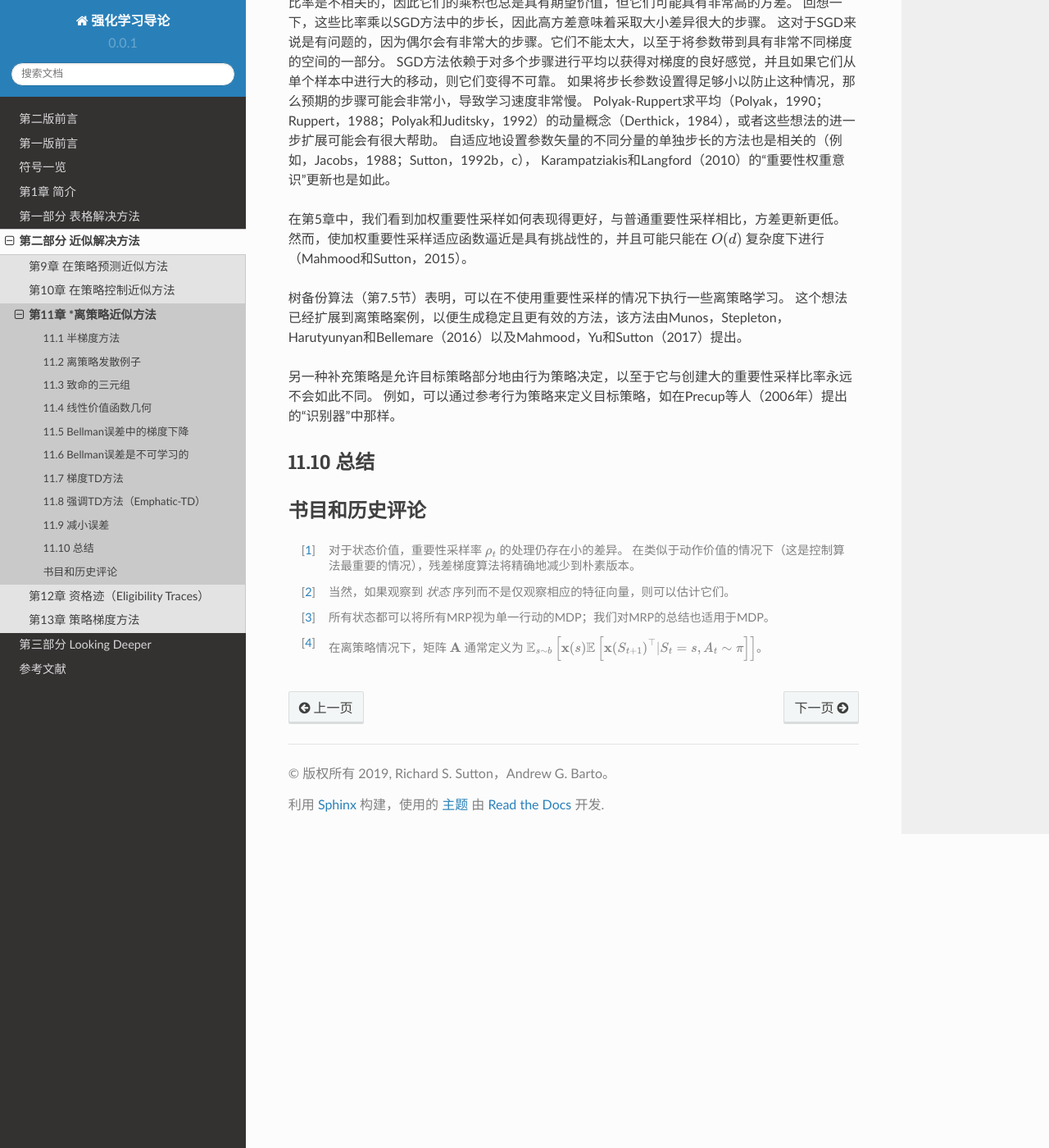
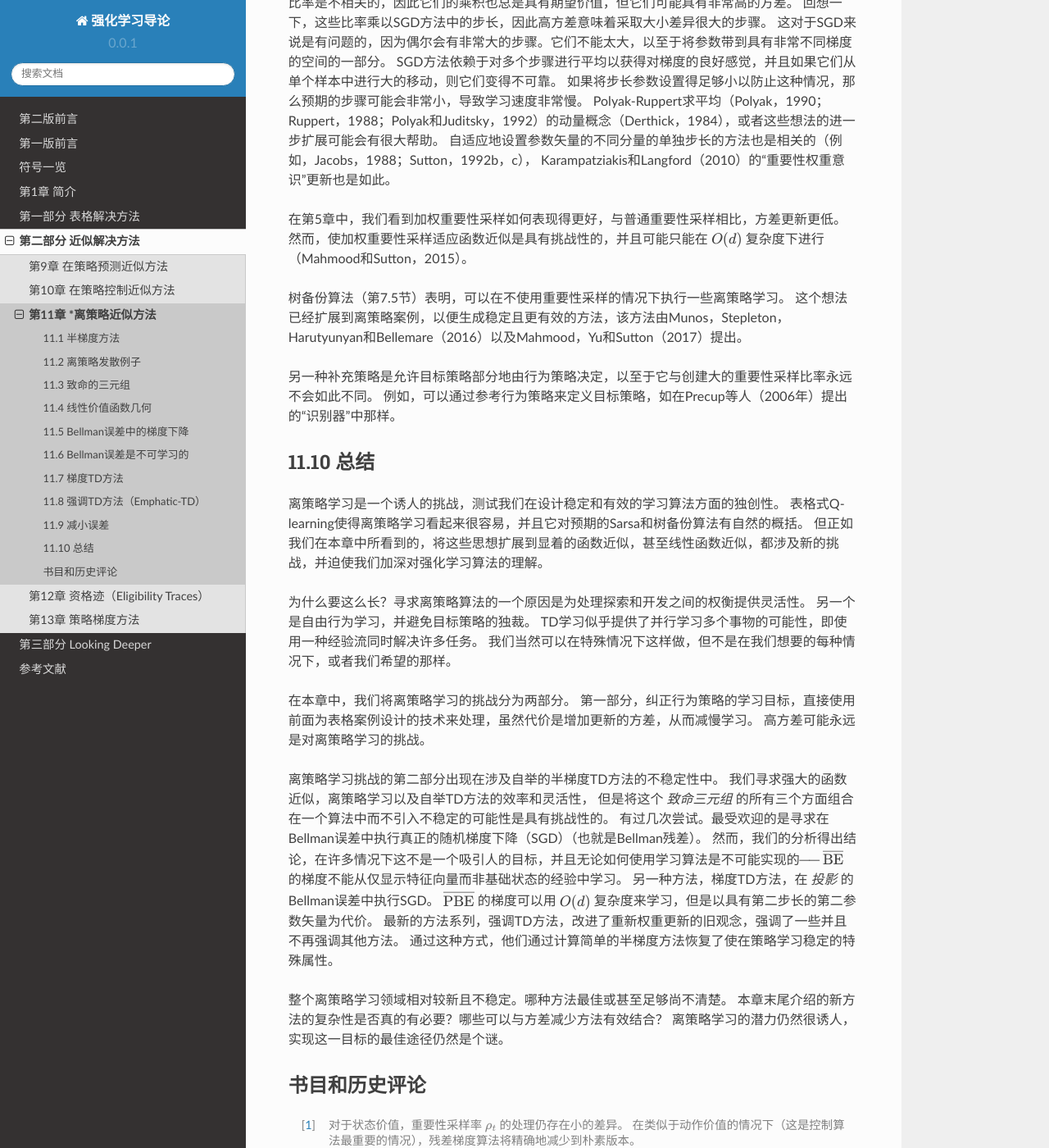
Before and after one commit to qiwihui/reinforcement-learning-an-introduction-chinese, a Sphinx documentation site: the page built from source/partII/chapter11/off-policy_methods_with_approximation.rst, in a window 1280 px wide and 1400 px high, scrolled down 22447 px. Shown: the whole window at 82% size. Built offline with Sphinx 7.4.7 and the Read the Docs theme 2.0.0, drawn with Linux system fonts in a browser that asks for light colours; some of the changed text lies outside the part shown.

Commit message:
docs: 11.10 总结

```diff
--- a/source/partII/chapter11/off-policy_methods_with_approximation.rst
+++ b/source/partII/chapter11/off-policy_methods_with_approximation.rst
@@ -227,7 +227,7 @@
 
 假设在Baird的反例中，我们实际上将价值函数一直改为最佳的最小二乘近似，而不是在每次迭代中只朝着预期的一步回报迈出一步。
 这会解决不稳定问题吗？当然，如果特征向量 :math:`\{\mathbf{x}(s) : s \in \mathcal{S}\}` 形成一个线性独立的集合，
-就像在Baird的反例中那样，因为那样在每次迭代时都可以进行精确逼近，并且该方法简化为标准的表格DP 。
+就像在Baird的反例中那样，因为那样在每次迭代时都可以进行精确近似，并且该方法简化为标准的表格DP 。
 但当然，这里的重点是考虑 *无法* 获得精确解决方案的情况。在这种情况下，即使在每次迭代时形成最佳近似值，也不能保证稳定性，如示例所示。
 
 .. figure:: images/example-11.1.png
@@ -862,7 +862,7 @@ SGD的吸引力是如此之大，以至于已经付出了巨大的努力来寻
     \tag{11.28}
 
 这种形式对于线性监督学习的学生来说是熟悉的。
-它是线性最小二乘问题的解决方案，试图从特征中逼近 :math:`\rho_{t} \delta_{t}`。
+它是线性最小二乘问题的解决方案，试图从特征中近似 :math:`\rho_{t} \delta_{t}`。
 用于递增地找到最小化预期平方误差
 :math:`(\mathbf{v}^{\top} \mathbf{x}_{t}-\rho_{t} \delta_{t})^{2}`
 的向量 :math:`\mathbf{v}` 的标准SGD方法被称为最小均方（LMS）规则（这里增加了重要性采样率）：
@@ -933,7 +933,7 @@ GTD2和TDC都涉及两个学习过程，
 
 梯度-TD方法是目前最容易理解和广泛使用的稳定离策略方法。行动价值和控制的扩展（GQ，Maei等，2010），
 资格迹（GTD(:math:`\lambda`)和GQ(:math:`\lambda`)，Maei，2011；Maei和Sutton，2010），
-以及非线性函数逼近（Maei等，2009）。在半梯度TD和梯度TD之间还提出了混合算法（Hackman，2012；White and White，2016）。
+以及非线性函数近似（Maei等，2009）。在半梯度TD和梯度TD之间还提出了混合算法（Hackman，2012；White and White，2016）。
 混合TD算法在目标和行为策略非常不同的状态下表现得像梯度-TD算法，并且在目标和行为策略相同的状态下表现得像半梯度算法。
 最后，将梯度TD思想与近端方法和控制变量的思想相结合，以产生更有效的方法（Mahadevan等，2014；Du等，2017）。
 
@@ -1011,7 +1011,7 @@ Polyak-Ruppert求平均（Polyak，1990；Ruppert，1988；Polyak和Juditsky，1
 Karampatziakis和Langford（2010）的“重要性权重意识”更新也是如此。
 
 在第5章中，我们看到加权重要性采样如何表现得更好，与普通重要性采样相比，方差更新更低。
-然而，使加权重要性采样适应函数逼近是具有挑战性的，并且可能只能在 :math:`O(d)` 复杂度下进行（Mahmood和Sutton，2015）。
+然而，使加权重要性采样适应函数近似是具有挑战性的，并且可能只能在 :math:`O(d)` 复杂度下进行（Mahmood和Sutton，2015）。
 
 树备份算法（第7.5节）表明，可以在不使用重要性采样的情况下执行一些离策略学习。
 这个想法已经扩展到离策略案例，以便生成稳定且更有效的方法，该方法由Munos，Stepleton，Harutyunyan和Bellemare（2016）以及Mahmood，Yu和Sutton（2017）提出。
@@ -1022,6 +1022,34 @@ Karampatziakis和Langford（2010）的“重要性权重意识”更新也是如
 
 11.10 总结
 ---------------
+
+离策略学习是一个诱人的挑战，测试我们在设计稳定和有效的学习算法方面的独创性。
+表格式Q-learning使得离策略学习看起来很容易，并且它对预期的Sarsa和树备份算法有自然的概括。
+但正如我们在本章中所看到的，将这些思想扩展到显着的函数近似，甚至线性函数近似，都涉及新的挑战，并迫使我们加深对强化学习算法的理解。
+
+为什么要这么长？寻求离策略算法的一个原因是为处理探索和开发之间的权衡提供灵活性。
+另一个是自由行为学习，并避免目标策略的独裁。
+TD学习似乎提供了并行学习多个事物的可能性，即使用一种经验流同时解决许多任务。
+我们当然可以在特殊情况下这样做，但不是在我们想要的每种情况下，或者我们希望的那样。
+
+在本章中，我们将离策略学习的挑战分为两部分。
+第一部分，纠正行为策略的学习目标，直接使用前面为表格案例设计的技术来处理，虽然代价是增加更新的方差，从而减慢学习。
+高方差可能永远是对离策略学习的挑战。
+
+离策略学习挑战的第二部分出现在涉及自举的半梯度TD方法的不稳定性中。
+我们寻求强大的函数近似，离策略学习以及自举TD方法的效率和灵活性，
+但是将这个 *致命三元组* 的所有三个方面组合在一个算法中而不引入不稳定的可能性是具有挑战性的。
+有过几次尝试。最受欢迎的是寻求在Bellman误差中执行真正的随机梯度下降（SGD）（也就是Bellman残差）。
+然而，我们的分析得出结论，在许多情况下这不是一个吸引人的目标，并且无论如何使用学习算法是不可能实现的──
+:math:`\overline{\mathrm{BE}}` 的梯度不能从仅显示特征向量而非基础状态的经验中学习。
+另一种方法，梯度TD方法，在 *投影* 的Bellman误差中执行SGD。
+:math:`\overline{\mathrm{PBE}}` 的梯度可以用 :math:`O(d)` 复杂度来学习，但是以具有第二步长的第二参数矢量为代价。
+最新的方法系列，强调TD方法，改进了重新权重更新的旧观念，强调了一些并且不再强调其他方法。
+通过这种方式，他们通过计算简单的半梯度方法恢复了使在策略学习稳定的特殊属性。
+
+整个离策略学习领域相对较新且不稳定。哪种方法最佳或甚至足够尚不清楚。
+本章末尾介绍的新方法的复杂性是否真的有必要？哪些可以与方差减少方法有效结合？
+离策略学习的潜力仍然很诱人，实现这一目标的最佳途径仍然是个谜。
 
 
 书目和历史评论
```
